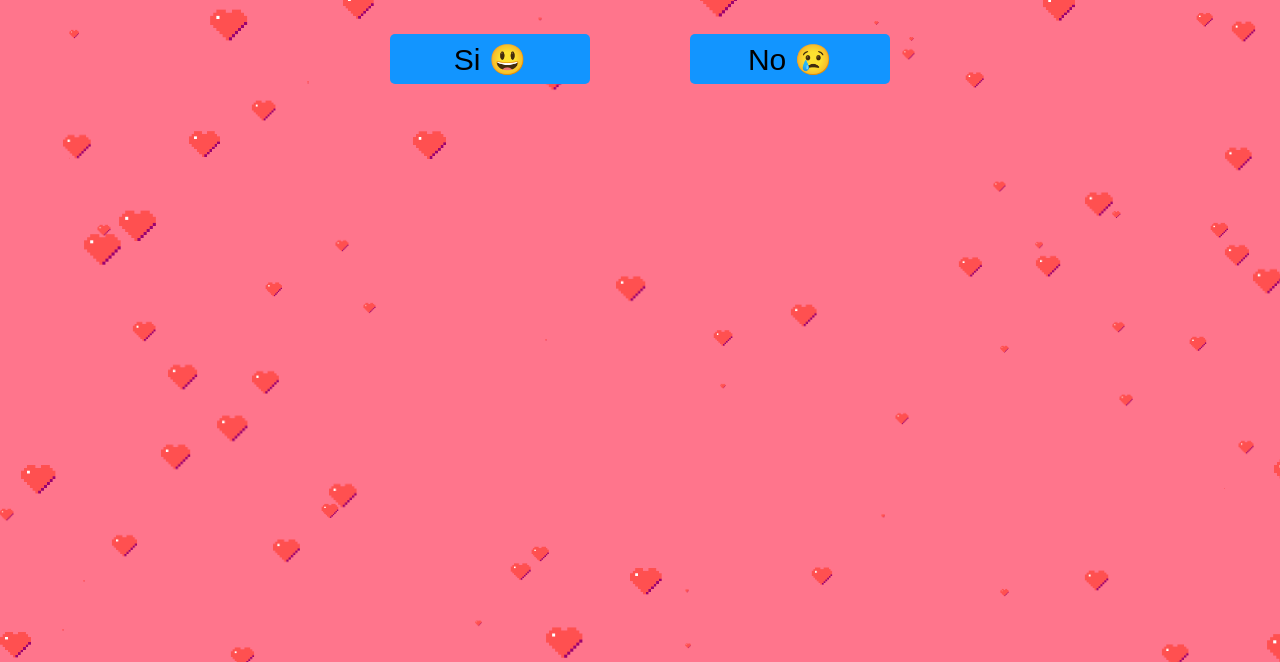
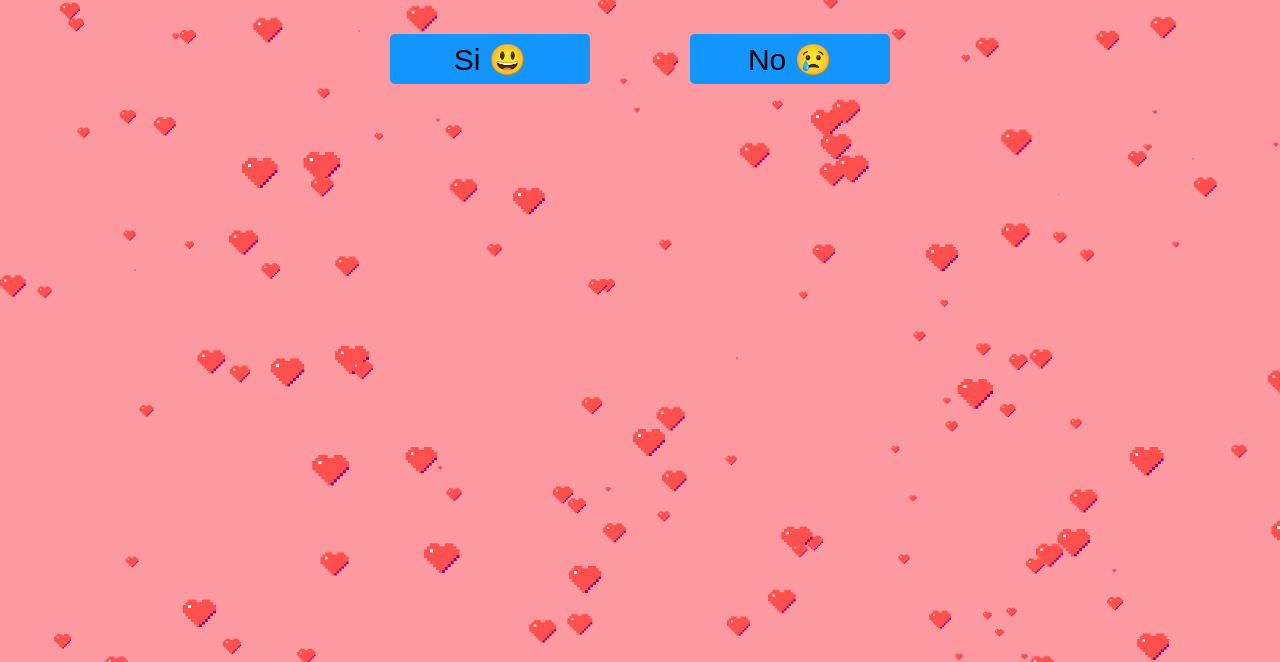
Before and after one commit to SantaigoGomez12/pregunta_falsa_web, a plain HTML site: page index.html in a window 1280 px wide. Shown: the part 138-800 px from the top of the page. Drawn offline with nearby package versions, Linux system fonts and the light colour scheme.

Commit message:
fixing background

```diff
--- a/js/main.js
+++ b/js/main.js
@@ -1,10 +1,10 @@
 particlesJS(
-    {
+  {
   "particles": {
     "number": {
-      "value": 100,
+      "value": 128,
       "density": {
-        "enable": false,
+        "enable": true,
         "value_area": 800
       }
     },
@@ -21,13 +21,13 @@ particlesJS(
         "nb_sides": 5
       },
       "image": {
-        "src": "./img/corazon.png",
+        "src": "../img/corazon.png",
         "width": 100,
         "height": 100
       }
     },
     "opacity": {
-      "value": 0.5,
+      "value": 0.19728691040806817,
       "random": false,
       "anim": {
         "enable": false,
@@ -37,7 +37,7 @@ particlesJS(
       }
     },
     "size": {
-      "value": 20,
+      "value": 19.728691040806815,
       "random": true,
       "anim": {
         "enable": false,
@@ -55,10 +55,10 @@ particlesJS(
     },
     "move": {
       "enable": true,
-      "speed": 14,
-      "direction": "left",
-      "random": false,
-      "straight": true,
+      "speed": 6,
+      "direction": "none",
+      "random": true,
+      "straight": false,
       "out_mode": "out",
       "bounce": false,
       "attract": {
@@ -73,26 +73,26 @@ particlesJS(
     "events": {
       "onhover": {
         "enable": true,
-        "mode": "bubble"
+        "mode": "repulse"
       },
       "onclick": {
         "enable": true,
-        "mode": "repulse"
+        "mode": "push"
       },
       "resize": true
     },
     "modes": {
       "grab": {
-        "distance": 200,
+        "distance": 400,
         "line_linked": {
           "opacity": 1
         }
       },
       "bubble": {
-        "distance": 227.77222777222775,
-        "size": 39.96003996003996,
-        "duration": 1.038961038961039,
-        "opacity": 0.16783216783216784,
+        "distance": 400,
+        "size": 40,
+        "duration": 2,
+        "opacity": 8,
         "speed": 3
       },
       "repulse": {
--- a/style.css
+++ b/style.css
@@ -47,7 +47,7 @@ cursor: pointer;
     width: 100%;
     position: fixed;
     z-index: -1;
-    background-color: rgba(255, 66, 97, 0.726);
+    background-color: #fc636da6;
 }
 
 .swal-overlay {
```
